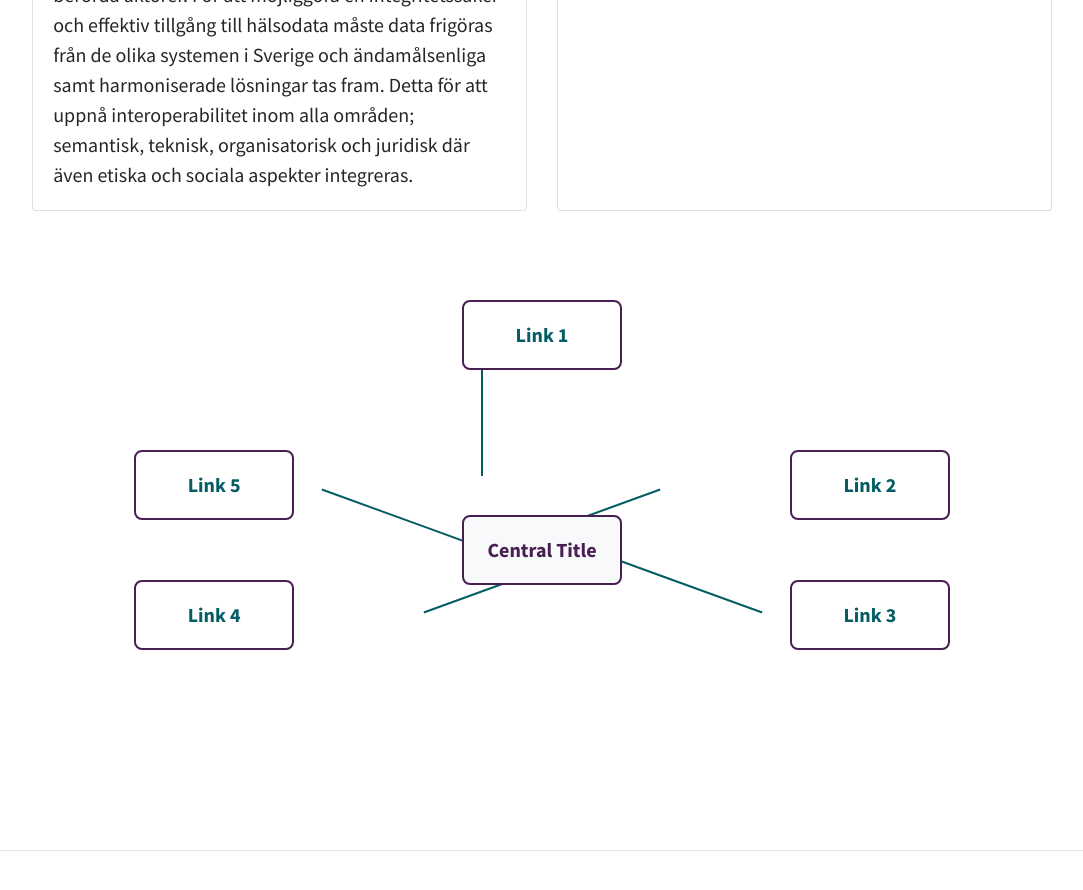
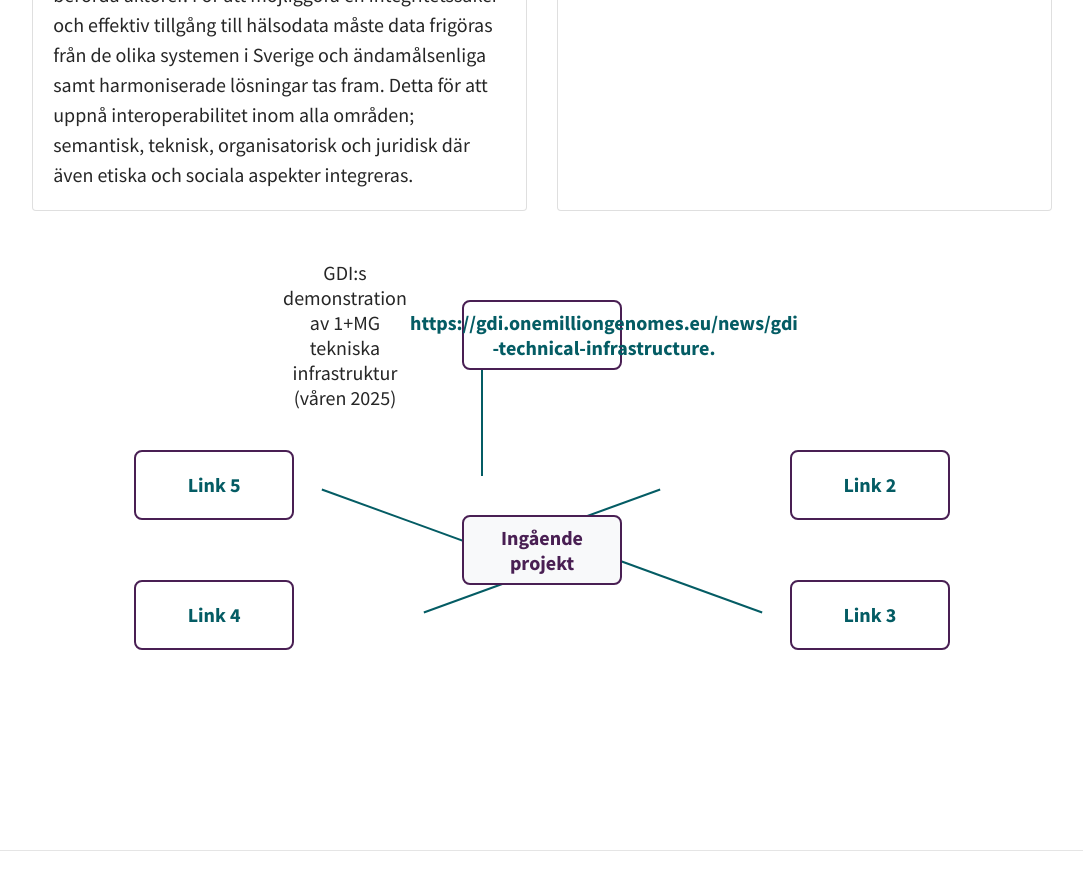
Before and after one commit to ScilifelabDataCentre/DIGIfor1Health_web, a Jekyll site: the page built from pages/outputs.md, in a window 1280 px wide and 900 px high, scrolled down 1741 px. Shown: the top 890 px of the window, without its empty margins (98-1181 px from the left). Built offline with Jekyll 4.4.1, drawn with Linux system fonts in a browser that asks for light colours; a script that is not in the unit is left out; comment, search, counter and statistics services are not loaded.

Commit message:
Update outputs.md

```diff
--- a/pages/outputs.md
+++ b/pages/outputs.md
@@ -172,7 +172,7 @@ Rapporten var framtagen som ett underlag för redovisning till finansiären samt
 <div class="mind-map-container">
     <!-- Center box -->
     <div class="mind-map-box center-box">
-        Central Title
+        Ingående projekt
     </div>
 
     <!-- Connecting lines -->
@@ -184,7 +184,8 @@ Rapporten var framtagen som ett underlag för redovisning till finansiären samt
 
     <!-- Outer boxes with links -->
     <div class="mind-map-box box-1">
-        <a href="#">Link 1</a>
+    GDI:s demonstration av 1+MG tekniska infrastruktur (våren 2025)
+        <a href="#">https://gdi.onemilliongenomes.eu/news/gdi-technical-infrastructure.</a>
     </div>
     <div class="mind-map-box box-2">
         <a href="#">Link 2</a>
```
